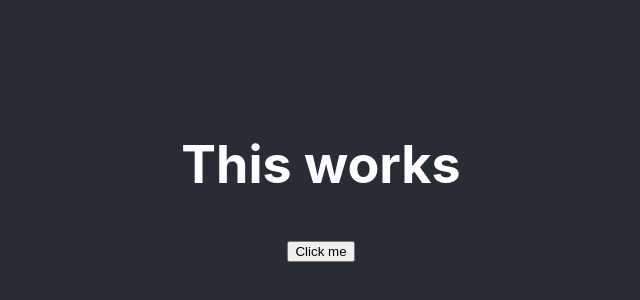
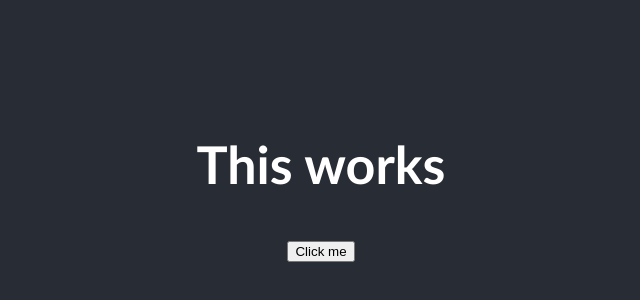
Before and after one commit to eshumphries/ReactDemo4, a React (Create React App) app: page / in a window 1280 px wide. Shown: the part 220-520 px from the top of the page, without its empty margins (319-959 px from the left). Built offline with nearby package versions, Linux system fonts and the light colour scheme.

Commit message:
Replaced Border function with Font function

```diff
--- a/src/App.css
+++ b/src/App.css
@@ -2,8 +2,8 @@
   text-align: center;
 }
 
-.Border {
-  border-radius: 50%;
+.Font {
+  font-family:'Gill Sans', 'Gill Sans MT', Calibri, 'Trebuchet MS', sans-serif;
 }
 
 /* @media (prefers-reduced-motion: no-preference) {
--- a/src/App.js
+++ b/src/App.js
@@ -5,8 +5,8 @@ function App() {
   return (
     <div className="App">
       <header className="App-header">
-        <div>
-          <h1 className="Border">This works</h1>
+        <div className="Font">
+          <h1>This works</h1>
           <MyButton/>
         </div>
       </header>
```
